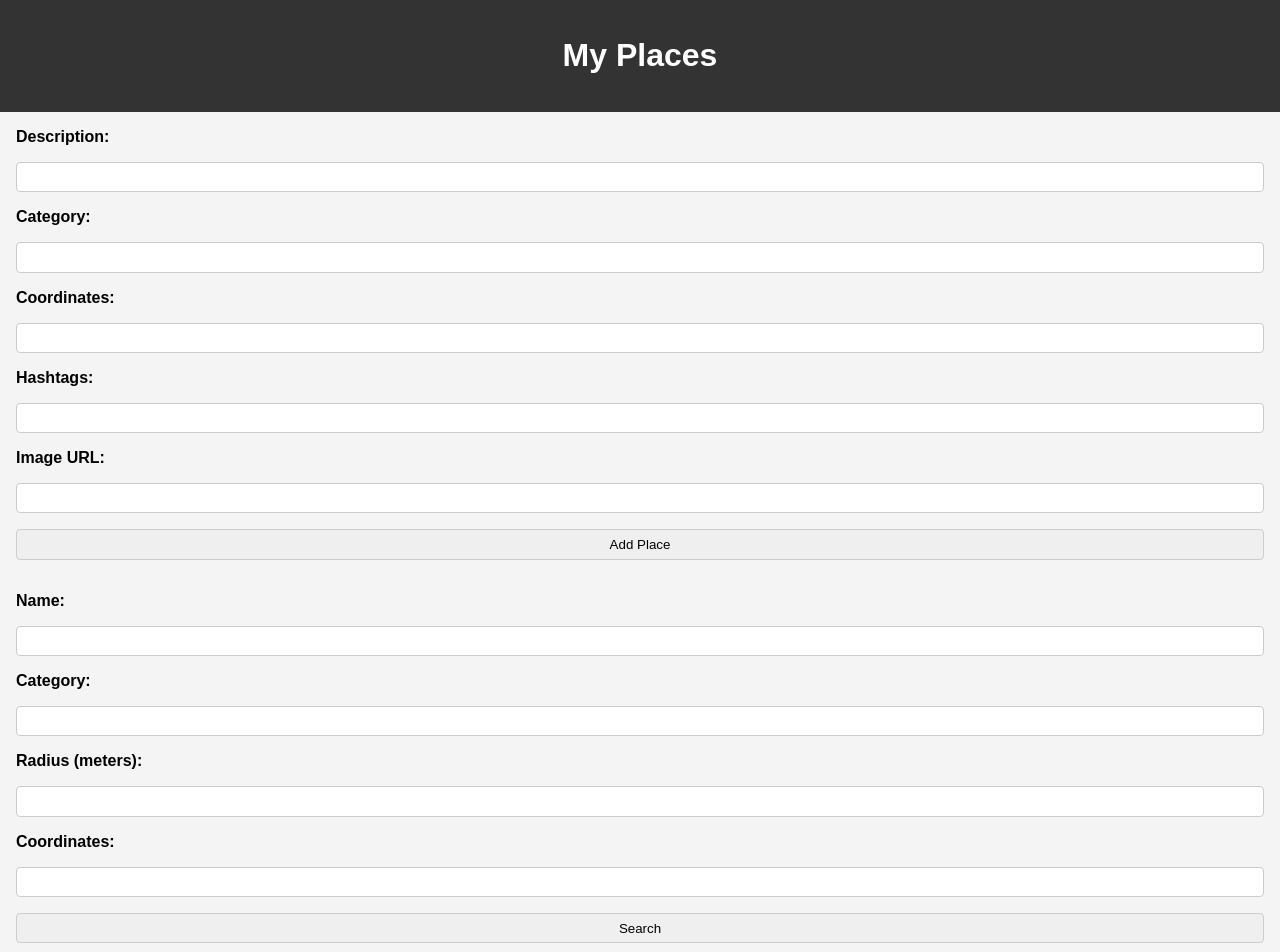
After one commit to kniklo/beckendless_social_network_ll, a Flask app: page /to_location in a window 1280 px wide. The commit adds this page. Shown: the top 952 px of the page. Run offline with Flask 3, Linux system fonts and the light colour scheme; some libraries are stand-ins or nearby versions.

Commit message:
2 странички для геолокации и изменения персональных данных

```diff
--- a/main.py
+++ b/main.py
@@ -4,6 +4,7 @@ from flask import Flask, render_template, request, redirect, session, send_file,
 import requests
 import re
 import urllib
+
 
 
 app = Flask(__name__)
@@ -300,7 +301,128 @@ def upload_avatar():
     return redirect('/')
 
 
+def get_user_by_nickname(nickname):
+    url = f'https://api.backendless.com/{APP_ID}/{API_KEY}/data/{TABLE_NAME}?where=nickname%3D%27{nickname}%27'
 
+    response = requests.get(url)
+
+    if response.status_code == 200:
+        data = response.json()
+        if data:
+            return data[0]  # Предполагается, что никнейм уникален, поэтому берем первый элемент
+        else:
+            return None
+    else:
+        print('Error:', response.status_code, response.text)
+        return None
+@app.route('/to_change_profile_info', methods=['GET', 'POST'])
+def change_profile_info():
+    if 'nickname' in session:
+        nickname = session['nickname']
+
+        return render_template('change_personal_info.html', nickname=nickname)
+@app.route('/to_location', methods=['GET', 'POST'])
+def location():
+    return render_template('location.html')
+
+@app.route('/add_place', methods=['POST'])
+def add_place():
+    if 'nickname' in session:
+        data = request.json
+        description = data.get('description')
+        coordinates = data.get('coordinates')
+        hashtags = data.get('hashtags')
+        image = data.get('image', '')
+        category = data.get('category')
+        myLocation = datetime.utcnow().isoformat()
+
+        place = {
+            "description": description,
+            "coordinates": coordinates,
+            "hashtags": hashtags,
+            "image": image,
+            "category": category,
+            "myLocation": myLocation,
+            "owner": session['nickname']
+        }
+
+        response = requests.post(f'https://{BACKENDLESS_BASE_URL}/api/data/places', json=place)
+        if response.status_code == 200:
+            return jsonify({'status': 'success'})
+        else:
+            return jsonify({'status': 'error', 'message': response.text}), response.status_code
+    else:
+        return jsonify({'status': 'error', 'message': 'Unauthorized'}), 401
+@app.route('/delete_place/<place_id>', methods=['DELETE'])
+def delete_place(place_id):
+    if 'nickname' in session:
+        owner = session['nickname']
+        response = requests.get(f'https://{BACKENDLESS_BASE_URL}/api/data/places/{place_id}')
+        if response.status_code == 200:
+            place = response.json()
+            if place['owner'] == owner:
+                delete_response = requests.delete(f'https://{BACKENDLESS_BASE_URL}/api/data/places/{place_id}')
+                if delete_response.status_code == 200:
+                    return jsonify({'status': 'success'})
+                else:
+                    return jsonify({'status': 'error', 'message': delete_response.text}), delete_response.status_code
+            else:
+                return jsonify({'status': 'error', 'message': 'You can only delete your own places'}), 403
+        else:
+            return jsonify({'status': 'error', 'message': response.text}), response.status_code
+    else:
+        return jsonify({'status': 'error', 'message': 'Unauthorized'}), 401
+@app.route('/search_places', methods=['GET'])
+def search_places():
+    if 'nickname' in session:
+        name = request.args.get('name', '')
+        category = request.args.get('category', '')
+        radius = request.args.get('radius', '')
+        coordinates = request.args.get('coordinates', '')
+
+        query = f"owner != '{session['nickname']}'"  # Исключаем свои места
+
+        if name:
+            query += f" AND description LIKE '%{name}%'"
+        if category:
+            query += f" AND category = '{category}'"
+        if radius and coordinates:
+            lat, lon = map(float, coordinates.split(','))
+            query += f" AND distanceOnSphere(coordinates, 'POINT({lon} {lat})') <= {radius}"
+
+        response = requests.get(f'https://{BACKENDLESS_BASE_URL}/api/data/places?where={urllib.parse.quote(query)}')
+        if response.status_code == 200:
+            places = response.json()
+            return jsonify(places)
+        else:
+            return jsonify({'status': 'error', 'message': response.text}), response.status_code
+    else:
+        return jsonify({'status': 'error', 'message': 'Unauthorized'}), 401
+@app.route('/save_place/<place_id>', methods=['POST'])
+def save_place(place_id):
+    if 'nickname' in session:
+        data = request.json
+        description = data.get('description')
+        coordinates = data.get('coordinates')
+        hashtags = data.get('hashtags')
+        image = data.get('image', '')
+        category = data.get('category')
+
+        place = {
+            "description": description,
+            "coordinates": coordinates,
+            "hashtags": hashtags,
+            "image": image,
+            "category": category
+        }
+
+        response = requests.put(f'https://{BACKENDLESS_BASE_URL}/api/data/places/{place_id}', json=place)
+        if response.status_code == 200:
+            return jsonify({'status': 'success'})
+        else:
+            return jsonify({'status': 'error', 'message': response.text}), response.status_code
+    else:
+        return jsonify({'status': 'error', 'message': 'Unauthorized'}), 401
 
 
 if __name__ == '__main__':
--- /dev/null
+++ b/templates/location.html
@@ -0,0 +1,285 @@
+<!DOCTYPE html>
+<html lang="en">
+<head>
+    <meta charset="UTF-8">
+    <meta name="viewport" content="width=device-width, initial-scale=1.0">
+    <title>My Places</title>
+    <style>
+        body {
+    font-family: Arial, sans-serif;
+    margin: 0;
+    padding: 0;
+    background-color: #f4f4f4;
+}
+
+header, footer {
+    background-color: #333;
+    color: white;
+    text-align: center;
+    padding: 1em 0;
+}
+
+main {
+    padding: 1em;
+    display: flex;
+    flex-direction: column;
+    gap: 2em;
+}
+
+section {
+    padding: 1em;
+    background-color: white;
+    border-radius: 8px;
+    box-shadow: 0 2px 4px rgba(0, 0, 0, 0.1);
+}
+
+h2 {
+    border-bottom: 2px solid #333;
+    padding-bottom: 0.5em;
+}
+
+form {
+    display: flex;
+    flex-direction: column;
+    gap: 1em;
+}
+
+label {
+    font-weight: bold;
+}
+
+input, textarea, button {
+    padding: 0.5em;
+    border: 1px solid #ccc;
+    border-radius: 4px;
+}
+
+#map {
+    width: 100%;
+    height: 400px;
+}
+
+#search-results, #my-places {
+    list-style-type: none;
+    padding: 0;
+}
+
+#search-results li, #my-places li {
+    padding: 0.5em;
+    border-bottom: 1px solid #ddd;
+}
+
+#search-results li:last-child, #my-places li:last-child {
+    border-bottom: none;
+}
+    </style>
+    <script src="https://maps.googleapis.com/maps/api/js?key=YOUR_API_KEY"></script>
+    <script>
+        document.addEventListener('DOMContentLoaded', function () {
+    const addPlaceForm = document.getElementById('add-place-form');
+    const searchPlacesForm = document.getElementById('search-places-form');
+    const myPlacesList = document.getElementById('my-places');
+    const searchResults = document.getElementById('search-results');
+    const mapElement = document.getElementById('map');
+    let map;
+    let userLocation = { lat: 0, lng: 0 };
+
+    function initMap() {
+        map = new google.maps.Map(mapElement, {
+            center: userLocation,
+            zoom: 12
+        });
+
+        if (navigator.geolocation) {
+            navigator.geolocation.getCurrentPosition((position) => {
+                userLocation = {
+                    lat: position.coords.latitude,
+                    lng: position.coords.longitude
+                };
+                map.setCenter(userLocation);
+                document.getElementById('place-coordinates').value = `${userLocation.lat}, ${userLocation.lng}`;
+                document.getElementById('search-coordinates').value = `${userLocation.lat}, ${userLocation.lng}`;
+            });
+        }
+
+        map.addListener('click', (event) => {
+            const lat = event.latLng.lat();
+            const lng = event.latLng.lng();
+            document.getElementById('place-coordinates').value = `${lat}, ${lng}`;
+            document.getElementById('search-coordinates').value = `${lat}, ${lng}`;
+        });
+    }
+
+    function addPlace(event) {
+        event.preventDefault();
+        const formData = new FormData(addPlaceForm);
+        const place = {
+            description: formData.get('description'),
+            category: formData.get('category'),
+            coordinates: formData.get('coordinates'),
+            hashtags: formData.get('hashtags'),
+            image: formData.get('image'),
+            timeAdded: new Date().toISOString()
+        };
+        fetch('/add_place', {
+            method: 'POST',
+            headers: {
+                'Content-Type': 'application/json'
+            },
+            body: JSON.stringify(place)
+        })
+        .then(response => response.json())
+        .then(data => {
+            if (data.status === 'success') {
+                loadMyPlaces();
+            } else {
+                console.error(data.message);
+            }
+        });
+    }
+
+    function searchPlaces(event) {
+        event.preventDefault();
+        const formData = new FormData(searchPlacesForm);
+        const query = {
+            name: formData.get('name'),
+            category: formData.get('category'),
+            radius: formData.get('radius'),
+            coordinates: formData.get('coordinates')
+        };
+        fetch(`/search_places?name=${query.name}&category=${query.category}&radius=${query.radius}&coordinates=${query.coordinates}`)
+        .then(response => response.json())
+        .then(data => {
+            searchResults.innerHTML = '';
+            data.forEach(place => {
+                const placeItem = document.createElement('div');
+                placeItem.innerHTML = `
+                    <h3>${place.description}</h3>
+                    <p>Category: ${place.category}</p>
+                    <p>Coordinates: ${place.coordinates}</p>
+                    <p>Hashtags: ${place.hashtags}</p>
+                    <p>Time Added: ${place.time_added}</p>
+                    <img src="${place.image}" alt="${place.description}" />
+                `;
+                searchResults.appendChild(placeItem);
+            });
+        });
+    }
+
+    function loadMyPlaces() {
+        fetch('/my_places')
+        .then(response => response.json())
+        .then(data => {
+            myPlacesList.innerHTML = '';
+            data.forEach(place => {
+                const placeItem = document.createElement('li');
+                placeItem.textContent = place.description;
+                const deleteButton = document.createElement('button');
+                deleteButton.textContent = 'Delete';
+                deleteButton.addEventListener('click', () => deletePlace(place.id));
+                placeItem.appendChild(deleteButton);
+                myPlacesList.appendChild(placeItem);
+            });
+        });
+    }
+
+    function deletePlace(placeId) {
+        fetch(`/delete_place/${placeId}`, {
+            method: 'DELETE'
+        })
+        .then(response => response.json())
+        .then(data => {
+            if (data.status === 'success') {
+                loadMyPlaces();
+            } else {
+                console.error(data.message);
+            }
+        });
+    }
+
+    addPlaceForm.addEventListener('submit', addPlace);
+    searchPlacesForm.addEventListener('submit', searchPlaces);
+    initMap();
+    loadMyPlaces();
+});
+
+    </script>
+</head>
+<body>
+    <header>
+        <h1>My Places</h1>
+    </header>
+    <main>
+        <!-- Add Place Form -->
+<form id="add-place-form">
+    <label for="place-description">Description:</label>
+    <input type="text" id="place-description" name="description" required>
+
+    <label for="place-category">Category:</label>
+    <input type="text" id="place-category" name="category" required>
+
+    <label for="place-coordinates">Coordinates:</label>
+    <input type="text" id="place-coordinates" name="coordinates" readonly>
+
+    <label for="place-hashtags">Hashtags:</label>
+    <input type="text" id="place-hashtags" name="hashtags">
+
+    <label for="place-image">Image URL:</label>
+    <input type="text" id="place-image" name="image">
+
+    <button type="submit">Add Place</button>
+</form>
+
+<!-- Search Places Form -->
+<form id="search-places-form">
+    <label for="search-name">Name:</label>
+    <input type="text" id="search-name" name="name">
+
+    <label for="search-category">Category:</label>
+    <input type="text" id="search-category" name="category">
+
+    <label for="search-radius">Radius (meters):</label>
+    <input type="number" id="search-radius" name="radius">
+
+    <label for="search-coordinates">Coordinates:</label>
+    <input type="text" id="search-coordinates" name="coordinates" readonly>
+
+    <button type="submit">Search</button>
+</form>
+
+        <!-- Add Place Section -->
+<section id="add-place">
+    <h2>Add Place</h2>
+    <form id="add-place-form">
+        <!-- Form fields -->
+        <button type="submit">Add Place</button>
+    </form>
+</section>
+
+<!-- Search Section -->
+<section id="search-places">
+    <h2>Find Places</h2>
+    <form id="search-places-form">
+        <!-- Form fields -->
+        <button type="submit">Search</button>
+    </form>
+    <div id="search-results"></div>
+</section>
+
+<!-- Places List Section -->
+<section id="places-list">
+    <h2>My Places</h2>
+    <ul id="my-places"></ul>
+</section>
+
+<!-- Map Section -->
+<section id="map-section">
+    <h2>Map</h2>
+    <div id="map"></div>
+</section>
+    </main>
+    <footer>
+        <p>&copy; 2024 LuminaryLens</p>
+    </footer>
+</body>
+</html>
```
Also changed, not shown: templates/change_personal_info.html (added, +51 -0 lines), templates/personal.html (+22 -0 lines).
